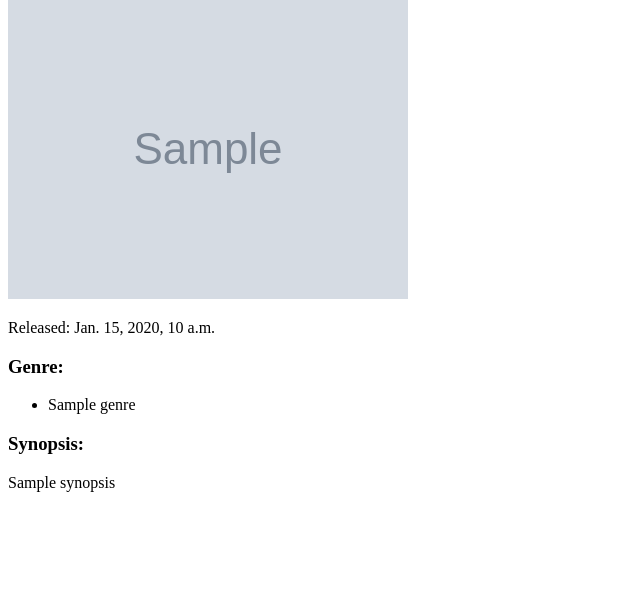
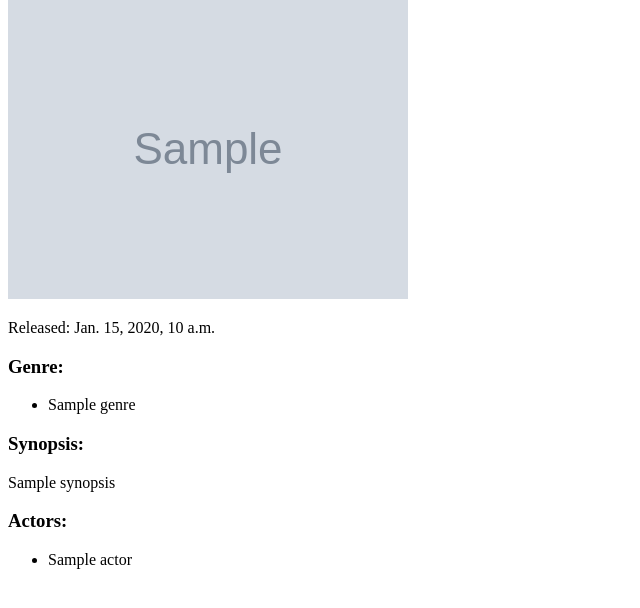
Before and after one commit to DemiMarieD/RecommenderSystems_Assignment6, a Django app: template templates/recommendations.html in a window 1280 px wide. Shown: the part 128-736 px from the top of the page, without its empty margins (0-640 px from the left). Run offline with Django 3.2, Linux system fonts and the light colour scheme; the template is opened without the code that fills it: most values are stand-ins (such as "Sample title", 1, 10 or a date in 2020); grey boxes marked "Sample" are stand-in pictures; parts of the project's set-up code (start-up, migrations or seed data) failed here and were passed over.

Commit message:
Retrieve and show actors for movie

```diff
--- a/templates/recommendations.html
+++ b/templates/recommendations.html
@@ -8,7 +8,7 @@
 <h1>Recommendations:</h1>
 {% for movieId, details in recommendations %}
     <h2>{{ details.title }}</h2>
-    <img src="{{ details.posterPath }}" alt="{{ details.title }}details.title">
+    <img src="{{ details.posterPath }}" alt="Poster not available">
     <p>
         <span>Released: {{ details.releaseDate }}</span>
         <h3>Genre:</h3>
@@ -21,6 +21,12 @@
         <p>
             {{ details.synopsis }}
         </p>
+        <h3>Actors:</h3>
+        <ul>
+            {% for actor in details.actors %}
+                <li>{{actor}}</li>
+            {% endfor %}
+        </ul>
     </p>
 
 {% endfor %}
```
Also changed, not shown: ex6/operations.py (+6 -1 lines).
